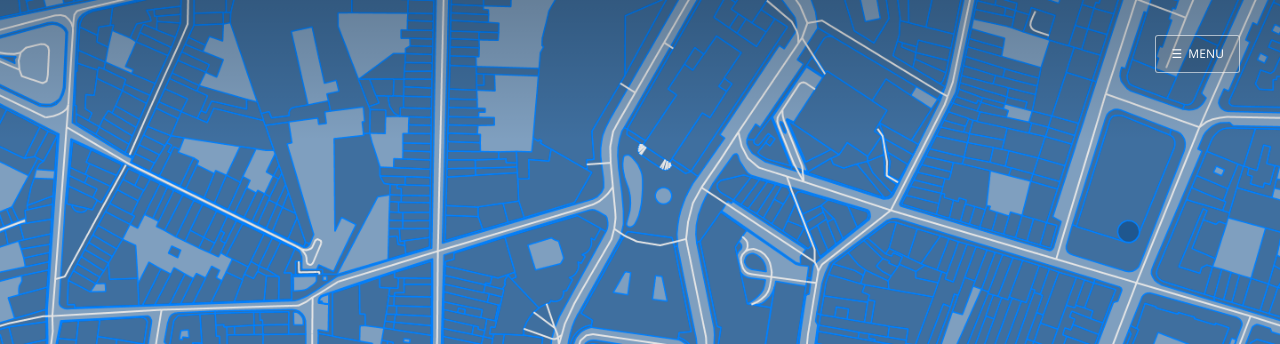
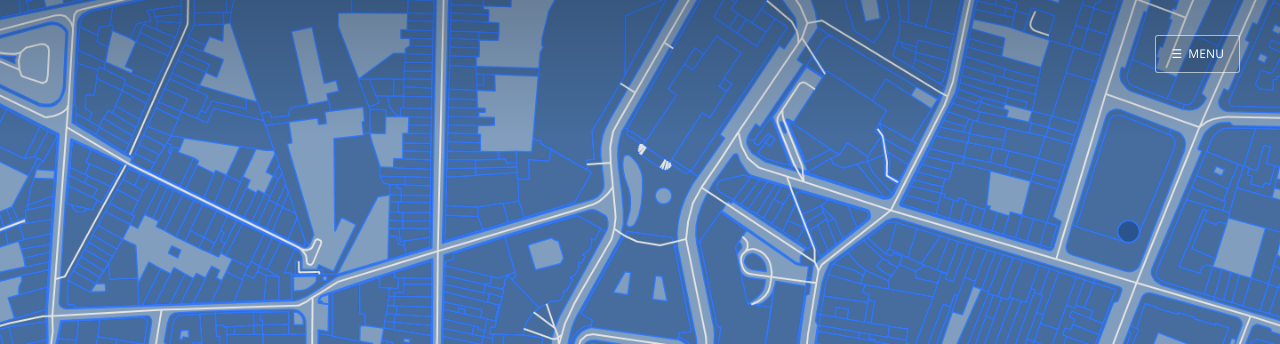
Before and after one commit to bruno-ferreira/bruno-ferreira.github.io, a plain HTML site: page index.html in a window 1280 px wide. Shown: the top 344 px of the page. Drawn offline with nearby package versions, Linux system fonts and the light colour scheme.

Commit message:
Optimized main cover image added

```diff
--- a/index.html
+++ b/index.html
@@ -36,7 +36,7 @@
     <div class="site-wrapper">
 
 
-<header class="main-header " style="background-image: url(content/images/2015/04/cover7.png)">
+<header class="main-header " style="background-image: url(content/images/2015/04/main_cover.png)">
     <nav class="main-nav overlay clearfix">
 
             <a class="menu-button" href="index.html#"><span class="burger">☰</span><span class="word">Menu</span></a>
```
Also changed, not shown: tag/getting-started/index.html (+1 -1 lines), content/images/2015/04/main_cover.png (added), 1 other file.
